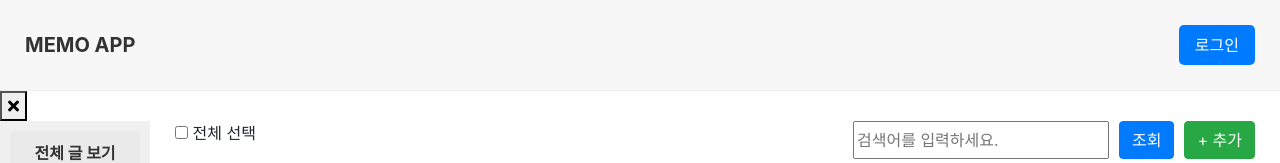
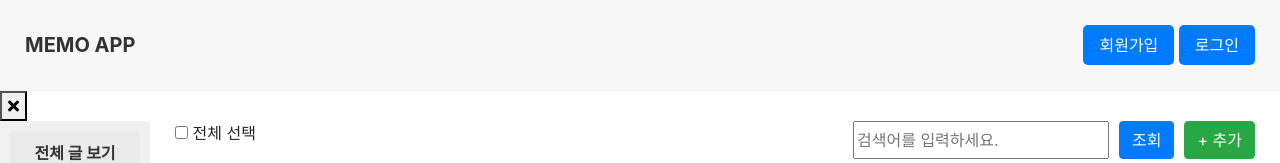
Before and after one commit to LJC0831/frontend, a Vue app: page / in a window 1280 px wide. Shown: the top 163 px of the page. Built offline with nearby package versions, Linux system fonts and the light colour scheme; no server answers.

Commit message:
회원가입 양식 추가

```diff
--- a/src/components/Header_01.vue
+++ b/src/components/Header_01.vue
@@ -3,6 +3,9 @@
       <div class="login-container">
         <div class="header-name"> Memo App </div>
         <div class="login-button-container">
+          <div v-if="!isLoggedIn" class="signup-button" @click="showSignupModal = true">
+            <button class="signup-btn">회원가입</button>&nbsp;
+          </div>
           <div v-if="!isLoggedIn" class="login-button" @click="showLoginModal = true">
             <!-- 로그인 이미지 대신 일반 버튼으로 변경 -->
             <button class="login-btn">로그인</button>
@@ -25,6 +28,21 @@
         </div>
         <div class="close-button" @click="showLoginModal = false">X</div>
       </div>
+      <!-- 회원가입 모달 -->
+      <div v-if="showSignupModal" class="login-modal">
+        <div class="login-form">
+          <h2>회원가입</h2>
+          <label for="newUsername">아이디 :</label>&nbsp;
+          <input type="text" v-model="newUsername" id="newUsername" />&nbsp;
+          <label for="newPassword">비밀번호: </label>&nbsp;
+          <input type="password" v-model="newPassword" id="newPassword" />&nbsp;
+          <label for="newName">이름: </label>&nbsp;
+          <input type="text" v-model="newName" id="newName" />&nbsp;
+          <button @click="signup">회원가입</button>&nbsp;
+          <button @click="cancelSignup">취소</button>&nbsp;
+        </div>
+        <div class="close-button" @click="showSignupModal = false">X</div>
+      </div>
     </div>
     </header>
   </template>
@@ -39,8 +57,12 @@
     data() {
       return {
         showLoginModal: false,
+        showSignupModal: false, // 회원가입 모달 표시 여부
         username: "",
         password: "",
+        newUsername: "", // 회원가입용 새 아이디
+        newPassword: "", // 회원가입용 새 비밀번호
+        newName: "",
         isLoggedIn: false, // 로그인 상태를 저장하는 데이터 속성
       };
     },
@@ -88,8 +110,17 @@
               this.username = ""; // 입력한 사용자 이름 초기화
               this.password = ""; // 입력한 비밀번호 초기화
             },
+            signup() {
+              // 회원가입 로직 처리
+              // ...
+            },
+            cancelSignup() {
+              this.showSignupModal = false;
+              this.newUsername = "";
+              this.newPassword = "";
+              this.newName = "";
+            },
           },
-
 
     created() {
         // 페이지가 로드될 때 로컬 스토리지에 토큰이 있는지 확인하여 로그인 상태를 설정
@@ -161,7 +192,7 @@
   background-color: #0056b3;
 }
 
-.login-btn {
+.login-btn, .signup-btn {
   padding: 8px 16px;
   background-color: #007bff;
   color: #ffffff;
```
